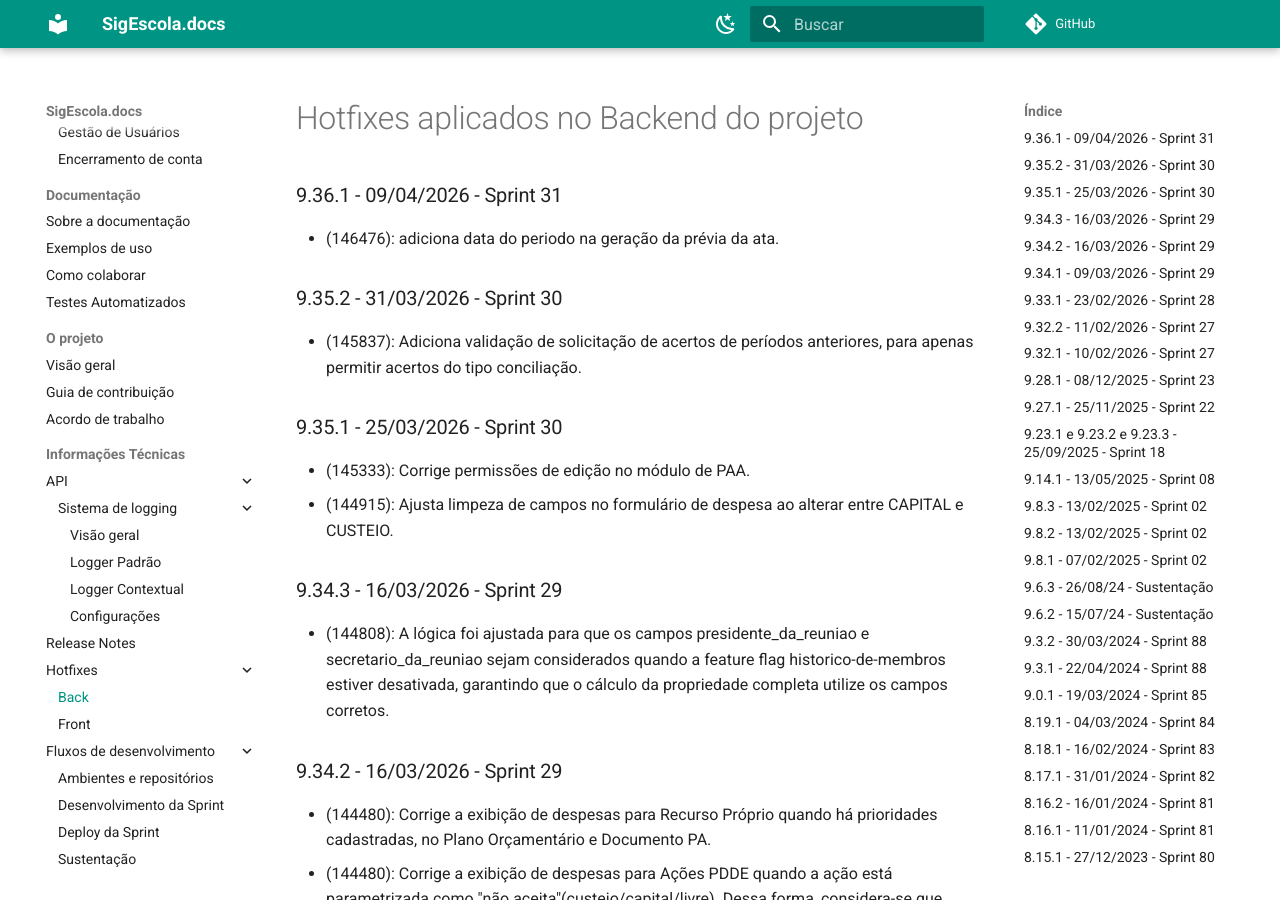
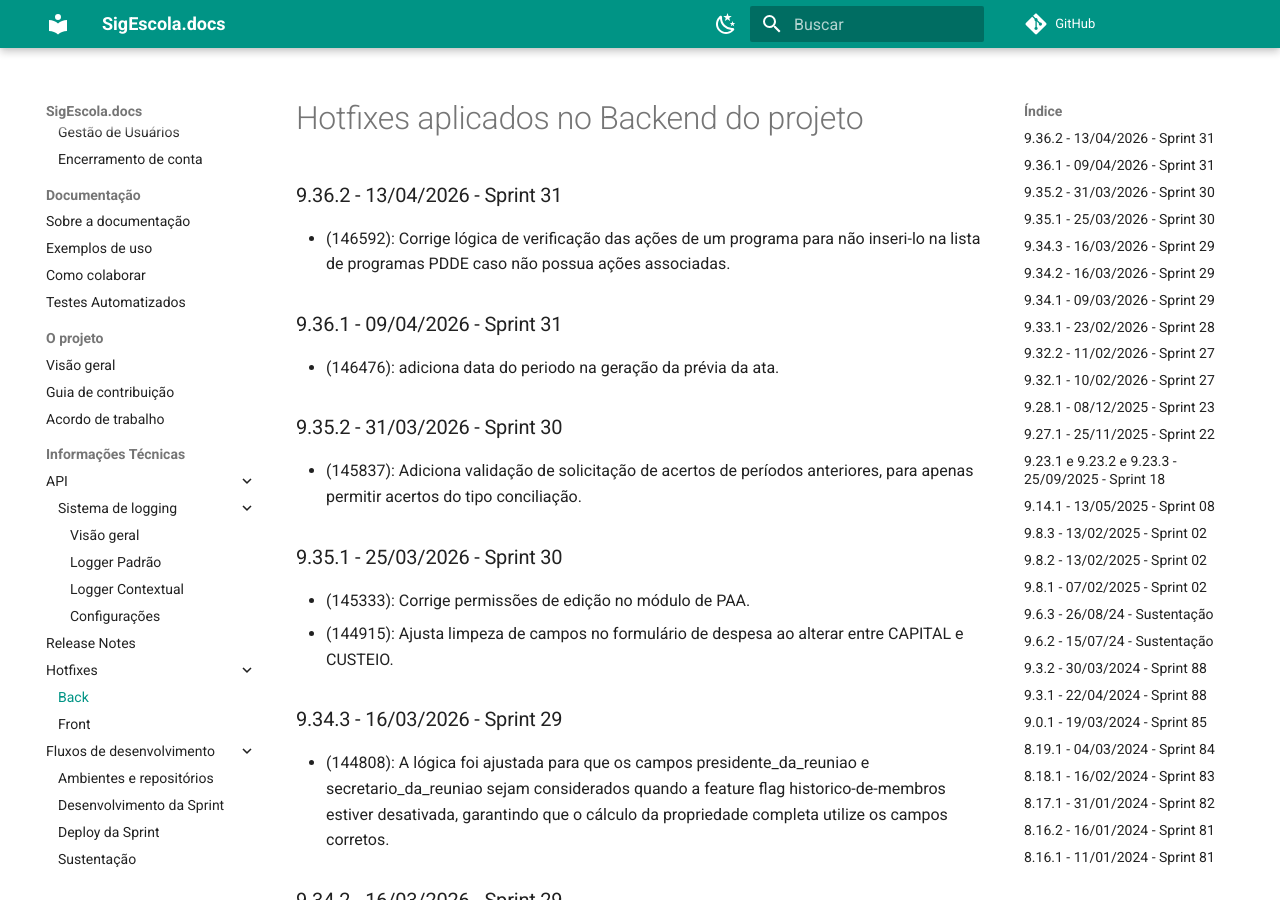
Before and after one commit to prefeiturasp/SME-PTRF-Docs, an MkDocs documentation site: the page built from docs/projeto/hotfixes_back.md, in a window 1280 px wide and 900 px high. Built offline with MkDocs 1.6.1 and Material for MkDocs 9.7.7, drawn with Linux system fonts in a browser that asks for light colours; comment, search, counter and statistics services are not loaded.

Commit message:
Add hotfix for program action verification logic

```diff
--- a/docs/projeto/hotfixes_back.md
+++ b/docs/projeto/hotfixes_back.md
@@ -1,4 +1,7 @@
 # Hotfixes aplicados no Backend do projeto
+
+### 9.36.2 - 13/04/2026 - Sprint 31
+* (146592): Corrige lógica de verificação das ações de um programa para não inseri-lo na lista de programas PDDE caso não possua ações associadas.
 
 ### 9.36.1 - 09/04/2026 - Sprint 31
 * (146476): adiciona data do periodo na geração da prévia da ata.
```
